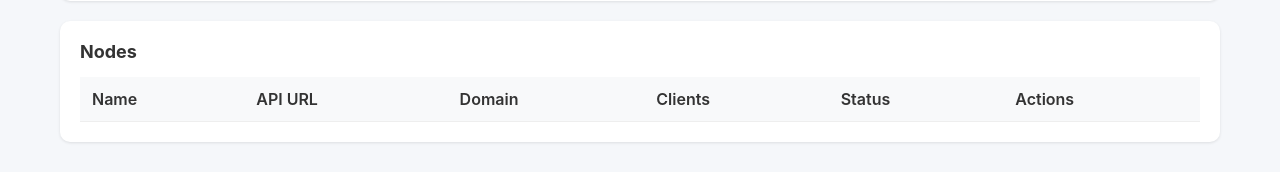
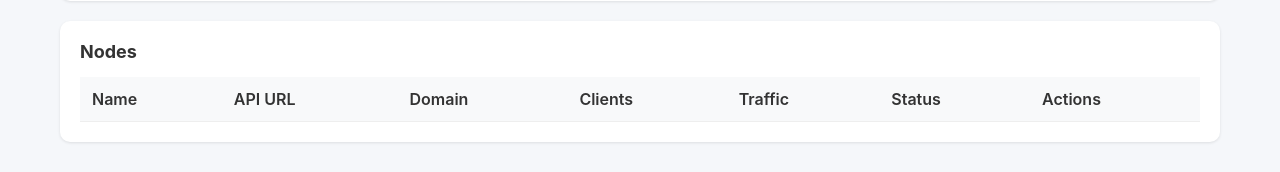
Before and after one commit to stein-hak/central, a FastAPI app: template admin/templates/index.html in a window 1280 px wide. Shown: the part 658-830 px from the top of the page. Run offline with FastAPI, Linux system fonts and the light colour scheme; the template is opened without the code that fills it, so the values that code supplies are empty.

Commit message:
Add total traffic display and fix client counting
Features added:
- New Traffic column showing upload/download for all inbounds
- Sums traffic across ALL inbounds (not just VLESS-gRPC-Local)
- Format: ↑upload / ↓download with human-readable sizes
- Color coded: blue for upload, orange for download

Bug fixed:
- Client counting now distinguishes:
  * total_clients: all configured clients
  * enabled_clients: clients allowed to connect (enable=true)
  * online_clients: currently connected (in clientStats)

Display format:
- Clients: 2/20 (20) = 2 online, 20 total, (20 enabled)
- Traffic: ↑1.5 GB / ↓3.2 GB

All traffic is cached for 30s like other stats.

```diff
--- a/admin/main.py
+++ b/admin/main.py
@@ -365,7 +365,7 @@ async def get_node_stats(request: Request, node_id: int, db: Session = Depends(g
         )
 
         if login_response.status_code != 200:
-            return {"online": False, "total_clients": 0, "active_clients": 0}
+            return {"online": False, "total_clients": 0, "enabled_clients": 0, "online_clients": 0, "traffic_up": 0, "traffic_down": 0, "traffic_total": 0}
 
         # Get inbounds
         inbounds_response = session.get(
@@ -375,31 +375,63 @@ async def get_node_stats(request: Request, node_id: int, db: Session = Depends(g
         )
 
         if inbounds_response.status_code != 200:
-            return {"online": False, "total_clients": 0, "active_clients": 0}
+            return {"online": False, "total_clients": 0, "enabled_clients": 0, "online_clients": 0, "traffic_up": 0, "traffic_down": 0, "traffic_total": 0}
 
         inbounds_data = inbounds_response.json()
         inbounds = inbounds_data.get("obj", [])
 
-        # Find VLESS-gRPC-Local inbound
+        # Sum traffic across ALL inbounds
+        total_up = 0
+        total_down = 0
+
+        # Find VLESS-gRPC-Local inbound for client counts
         vless_inbound = None
         for inbound in inbounds:
+            # Sum traffic from all inbounds
+            if "up" in inbound:
+                total_up += inbound.get("up", 0)
+            if "down" in inbound:
+                total_down += inbound.get("down", 0)
+
+            # Find VLESS-gRPC-Local for client stats
             if inbound.get("remark") == "VLESS-gRPC-Local":
                 vless_inbound = inbound
-                break
 
         if not vless_inbound:
-            return {"online": True, "total_clients": 0, "active_clients": 0}
+            return {
+                "online": True,
+                "total_clients": 0,
+                "enabled_clients": 0,
+                "online_clients": 0,
+                "traffic_up": total_up,
+                "traffic_down": total_down,
+                "traffic_total": total_up + total_down
+            }
 
         # Count clients
         settings = json.loads(vless_inbound.get("settings", "{}"))
         clients = settings.get("clients", [])
         total_clients = len(clients)
-        active_clients = sum(1 for c in clients if c.get("enable", True))
+
+        # Get client stats to count truly online clients
+        # clientStats shows clients with active traffic
+        client_stats = vless_inbound.get("clientStats", [])
+
+        # Count clients that are actually online (have traffic in clientStats)
+        online_client_emails = set(stat.get("email") for stat in client_stats if stat.get("email"))
+
+        # Count enabled vs online
+        enabled_clients = sum(1 for c in clients if c.get("enable", True))
+        online_clients = len(online_client_emails)
 
         result = {
             "online": True,
             "total_clients": total_clients,
-            "active_clients": active_clients
+            "enabled_clients": enabled_clients,
+            "online_clients": online_clients,
+            "traffic_up": total_up,
+            "traffic_down": total_down,
+            "traffic_total": total_up + total_down
         }
 
         # Cache the result
@@ -407,7 +439,7 @@ async def get_node_stats(request: Request, node_id: int, db: Session = Depends(g
         return result
 
     except Exception:
-        result = {"online": False, "total_clients": 0, "active_clients": 0}
+        result = {"online": False, "total_clients": 0, "enabled_clients": 0, "online_clients": 0, "traffic_up": 0, "traffic_down": 0, "traffic_total": 0}
         # Cache failures too (avoid repeated failed requests)
         stats_cache[cache_key] = (result, time.time())
         return result
--- a/admin/templates/index.html
+++ b/admin/templates/index.html
@@ -313,6 +313,7 @@
                             <th data-i18n="th_url">API URL</th>
                             <th data-i18n="th_domain">Domain</th>
                             <th data-i18n="th_clients">Clients</th>
+                            <th data-i18n="th_traffic">Traffic</th>
                             <th data-i18n="th_status">Status</th>
                             <th data-i18n="th_actions">Actions</th>
                         </tr>
@@ -420,6 +421,7 @@
                 th_url: 'API URL',
                 th_domain: 'Domain',
                 th_clients: 'Clients',
+                th_traffic: 'Traffic',
                 th_status: 'Status',
                 th_actions: 'Actions',
                 add_client: 'Add New Client',
@@ -464,6 +466,7 @@
                 th_url: 'API URL',
                 th_domain: 'Домен',
                 th_clients: 'Клиенты',
+                th_traffic: 'Трафик',
                 th_status: 'Статус',
                 th_actions: 'Действия',
                 add_client: 'Добавить нового клиента',
@@ -560,6 +563,7 @@
                     <td>${node.url}</td>
                     <td>${node.domain}</td>
                     <td id="stats-${node.id}">...</td>
+                    <td id="traffic-${node.id}">...</td>
                     <td><span class="badge badge-${node.enabled ? 'success' : 'danger'}">${statusText}</span></td>
                     <td>
                         <button class="btn btn-success" onclick="testNode(${node.id})">${translations[currentLang].btn_test}</button>
@@ -574,20 +578,44 @@
             }
         }
 
+        function formatBytes(bytes) {
+            if (bytes === 0) return '0 B';
+            const k = 1024;
+            const sizes = ['B', 'KB', 'MB', 'GB', 'TB'];
+            const i = Math.floor(Math.log(bytes) / Math.log(k));
+            return parseFloat((bytes / Math.pow(k, i)).toFixed(2)) + ' ' + sizes[i];
+        }
+
         async function fetchNodeStats(nodeId) {
             try {
                 const response = await fetch(`/api/nodes/${nodeId}/stats`);
                 const stats = await response.json();
 
                 const statsCell = document.getElementById(`stats-${nodeId}`);
+                const trafficCell = document.getElementById(`traffic-${nodeId}`);
+
                 if (stats.online) {
-                    statsCell.innerHTML = `<span style="color: #27ae60;">${stats.active_clients}/${stats.total_clients}</span>`;
+                    // Show: online/total (enabled)
+                    statsCell.innerHTML = `<span style="color: #27ae60;">${stats.online_clients}/${stats.total_clients}</span> <span style="color: #999; font-size: 11px;">(${stats.enabled_clients})</span>`;
+
+                    // Show traffic: ↑up ↓down
+                    trafficCell.innerHTML = `
+                        <span style="color: #3498db; font-size: 12px;">
+                            ↑${formatBytes(stats.traffic_up)}
+                        </span><br>
+                        <span style="color: #e67e22; font-size: 12px;">
+                            ↓${formatBytes(stats.traffic_down)}
+                        </span>
+                    `;
                 } else {
                     statsCell.innerHTML = `<span style="color: #e74c3c;">offline</span>`;
+                    trafficCell.innerHTML = `<span style="color: #e74c3c;">-</span>`;
                 }
             } catch (error) {
                 const statsCell = document.getElementById(`stats-${nodeId}`);
+                const trafficCell = document.getElementById(`traffic-${nodeId}`);
                 statsCell.innerHTML = `<span style="color: #e74c3c;">error</span>`;
+                trafficCell.innerHTML = `<span style="color: #e74c3c;">-</span>`;
             }
         }
 
```
